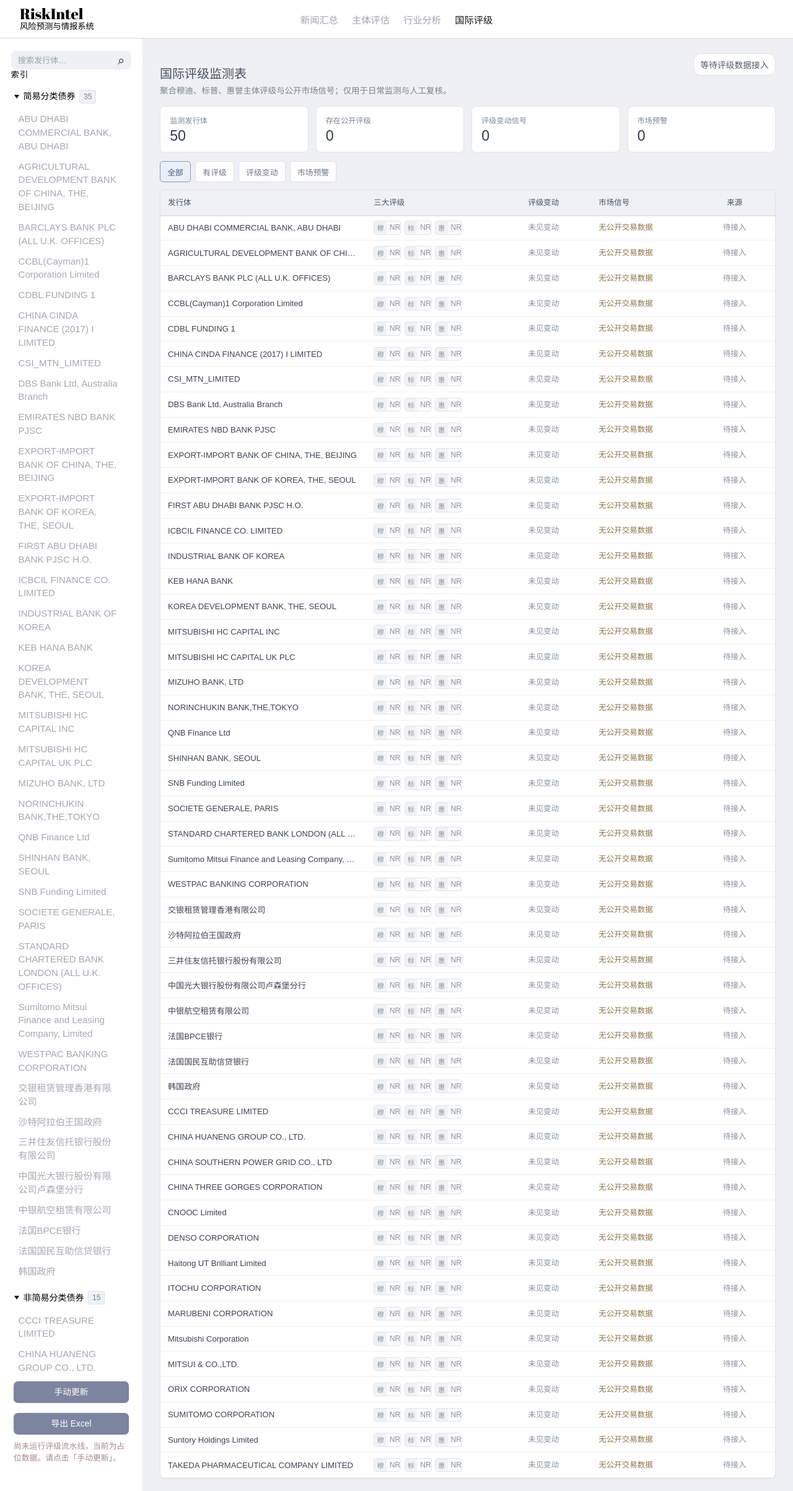
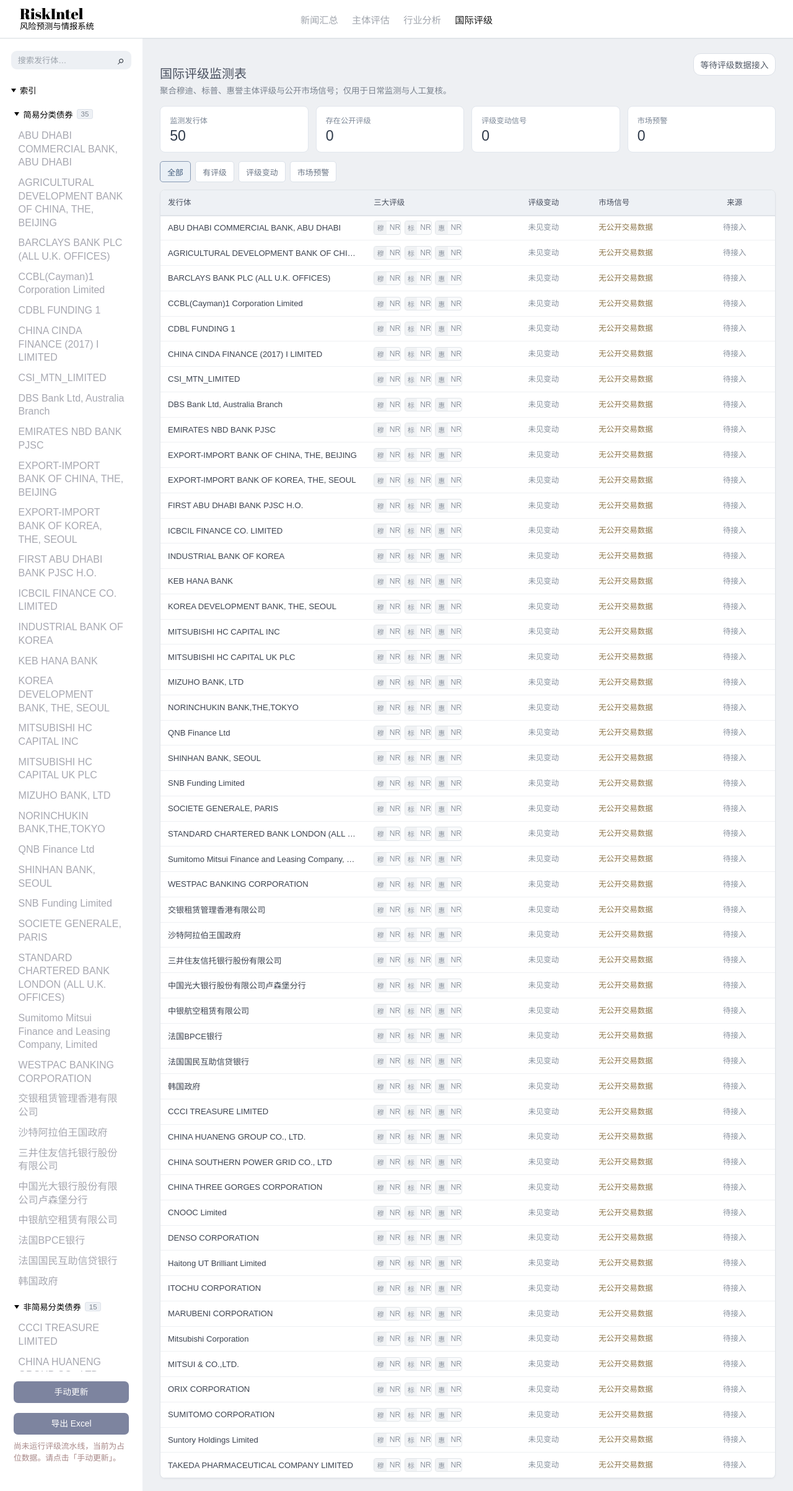
Before and after one commit to schwu06/risk-intel-system, a FastAPI app: page /intl-ratings in a window 1280 px wide. Shown: the whole page at 62% size. Run offline with FastAPI, Linux system fonts and the light colour scheme; parts of the project's set-up code (start-up, migrations or seed data) failed here and were passed over; some libraries are stand-ins or nearby versions.

Commit message:
Keep the feature/ui-optimization dashboard UI after merge.
Co-authored-by: Cursor <cursoragent@cursor.com>

```diff
--- a/app/static/css/dashboard.css
+++ b/app/static/css/dashboard.css
@@ -3965,16 +3946,9 @@ body.daily-news-ui .module-status { padding: 1.1rem 1.3rem; border-radius: 10px;
 .ir-sidebar-body {
   flex: 1 1 auto;
   min-height: 0;
-  overflow-y: auto;
-  overflow-x: hidden;
-  overscroll-behavior: contain;
-  scrollbar-gutter: stable;
-  padding: 0 0.2rem 17rem 0;
-}
-
-.ir-sidebar-body::-webkit-scrollbar { width: 6px; }
-.ir-sidebar-body::-webkit-scrollbar-thumb { border-radius: 999px; background: #c7d4e1; }
-.ir-sidebar-body::-webkit-scrollbar-thumb:hover { background: #9eb4c9; }
+  overflow: visible;
+  padding: 0;
+}
 
 .ir-search-empty {
   margin: 0.75rem 0.25rem;
@@ -4350,88 +4324,6 @@ body.daily-news-ui .module-status { padding: 1.1rem 1.3rem; border-radius: 10px;
   }
 }
 
-/* 左侧索引：标题仅作分区标题；主体清单保持独立滚动，不影响底部操作区。 */
-.daily-index-title,
-body.daily-news-ui .sidebar .daily-index-title {
-  display: block;
-  margin: 1.35rem 0 0.65rem;
-  padding: 0;
-  border: 0;
-  background: transparent;
-  color: #183b60;
-  font-family: inherit;
-  font-size: 0.82rem;
-  font-weight: 750;
-  letter-spacing: 0.06em;
-  line-height: 1.3;
-  cursor: default;
-}
-
-.daily-index-chevron { display: none; }
-
-body.daily-news-ui .daily-index-list::-webkit-scrollbar {
-  width: 6px;
-}
-
-body.daily-news-ui .daily-index-list::-webkit-scrollbar-thumb {
-  border-radius: 999px;
-  background: #c7d4e1;
-}
-
-body.daily-news-ui .daily-index-list::-webkit-scrollbar-thumb:hover {
-  background: #9eb4c9;
-}
-
-/* 左侧索引字体层级：便于在长名单中快速扫读主体、分组及状态。 */
-.daily-index-title,
-body.daily-news-ui .sidebar .daily-index-title {
-  font-size: 13px;
-  font-weight: 700;
-  letter-spacing: 0.08em;
-}
-
-.entity-index-group-head,
-.ir-tree-group-head,
-.ir-tree-group-title {
-  min-height: 34px;
-  font-size: 14px;
-  font-weight: 650;
-  line-height: 1.35;
-}
-
-.entity-index-count,
-.ir-tree-count {
-  min-width: 24px;
-  padding: 0.12rem 0.38rem;
-  font-size: 12px;
-  font-variant-numeric: tabular-nums;
-  text-align: center;
-}
-
-.entity-link,
-.ir-tree-item,
-.daily-index-list .mod-name {
-  font-size: 15px;
-  font-weight: 500;
-  line-height: 1.45;
-}
-
-.entity-name-en {
-  font-size: 12px;
-  line-height: 1.35;
-}
-
-.entity-link .credit {
-  font-size: 13px;
-  font-weight: 650;
-}
-
-.entity-index-empty,
-.ir-search-empty,
-.entity-search-empty {
-  font-size: 12px;
-}
-
 /* 主体评估：不依赖 body class，保证卡片左右留白 40px 一定生效 */
 .content.entity-assessment-view {
   max-width: none;
--- a/app/templates/base.html
+++ b/app/templates/base.html
@@ -7,7 +7,7 @@
   <link rel="preconnect" href="https://fonts.googleapis.com" />
   <link rel="preconnect" href="https://fonts.gstatic.com" crossorigin />
   <link href="https://fonts.googleapis.com/css2?family=Abril+Fatface&display=swap" rel="stylesheet" />
-  <link rel="stylesheet" href="/static/css/dashboard.css?v=20260821-4" />
+  <link rel="stylesheet" href="/static/css/dashboard.css?v=20260820-50" />
   <script src="https://cdn.jsdelivr.net/npm/echarts@5.5.1/dist/echarts.min.js"></script>
   {% block head_extra %}{% endblock %}
 </head>
--- a/app/templates/entity_assessment.html
+++ b/app/templates/entity_assessment.html
@@ -17,7 +17,6 @@
     <button type="button" class="entity-search-clear" id="entity-search-clear" title="清空搜索" aria-label="清空搜索" hidden>×</button>
     <span aria-hidden="true">⌕</span>
   </label>
-  <h2 class="daily-index-title">索引</h2>
   <div class="daily-index-list entity-index" id="entity-index">
     <div class="entity-index-scroll" id="entity-index-scroll">
       {% for group in entity_groups %}
--- a/app/templates/intl_ratings.html
+++ b/app/templates/intl_ratings.html
@@ -15,7 +15,16 @@
     <button type="button" class="ir-search-clear" id="ir-search-clear" title="清空搜索" aria-label="清空搜索" hidden>×</button>
     <span aria-hidden="true">⌕</span>
   </label>
-  <h2 class="daily-index-title">索引</h2>
+  <button
+    type="button"
+    class="daily-index-title"
+    id="ir-index-toggle"
+    aria-expanded="true"
+    aria-controls="ir-index-list"
+  >
+    <span class="daily-index-chevron" aria-hidden="true"></span>
+    索引
+  </button>
   <div class="daily-index-list ir-sidebar-body" id="ir-index-list">
     <div class="ir-tree" id="ir-tree" role="tree"></div>
     <p class="hint ir-search-empty" id="ir-search-empty" hidden>无匹配发行体</p>
```
Also changed, not shown: other parts of app/static/css/dashboard.css (+15 -42 lines), app/static/js/news_risk_filters.js (+2 -26 lines), app/templates/dashboard.html (+10 -2 lines).
